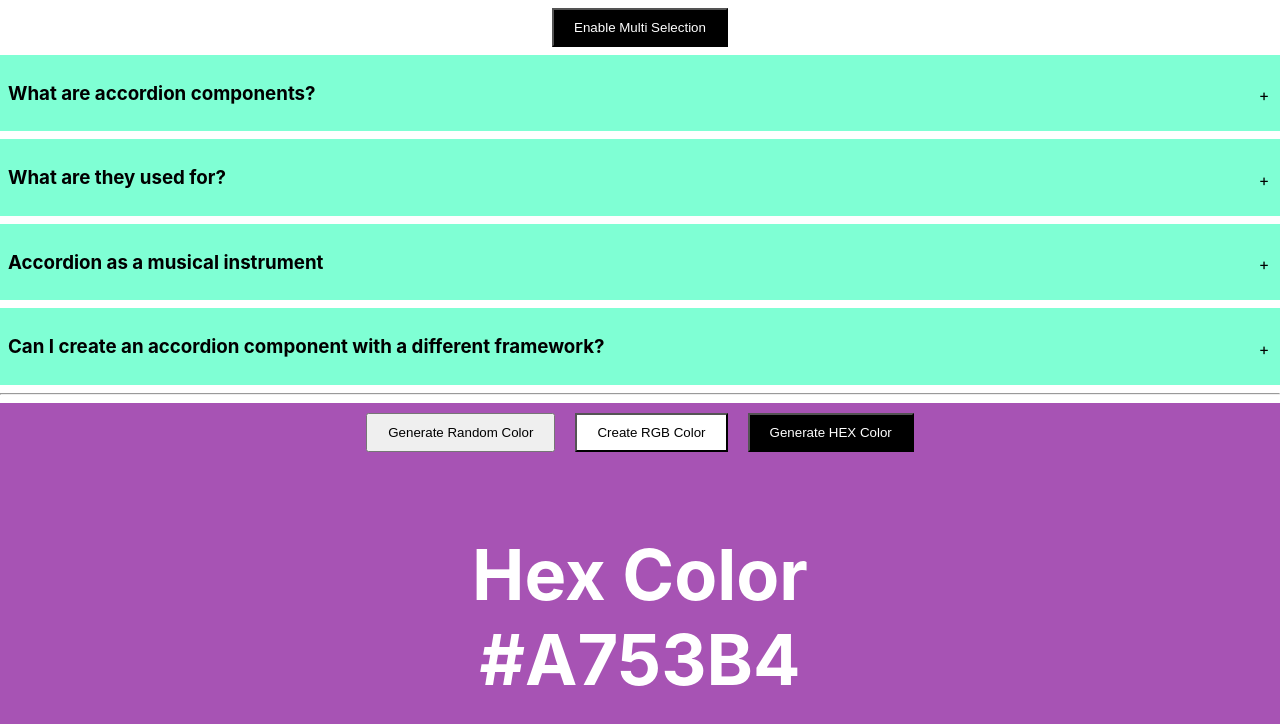
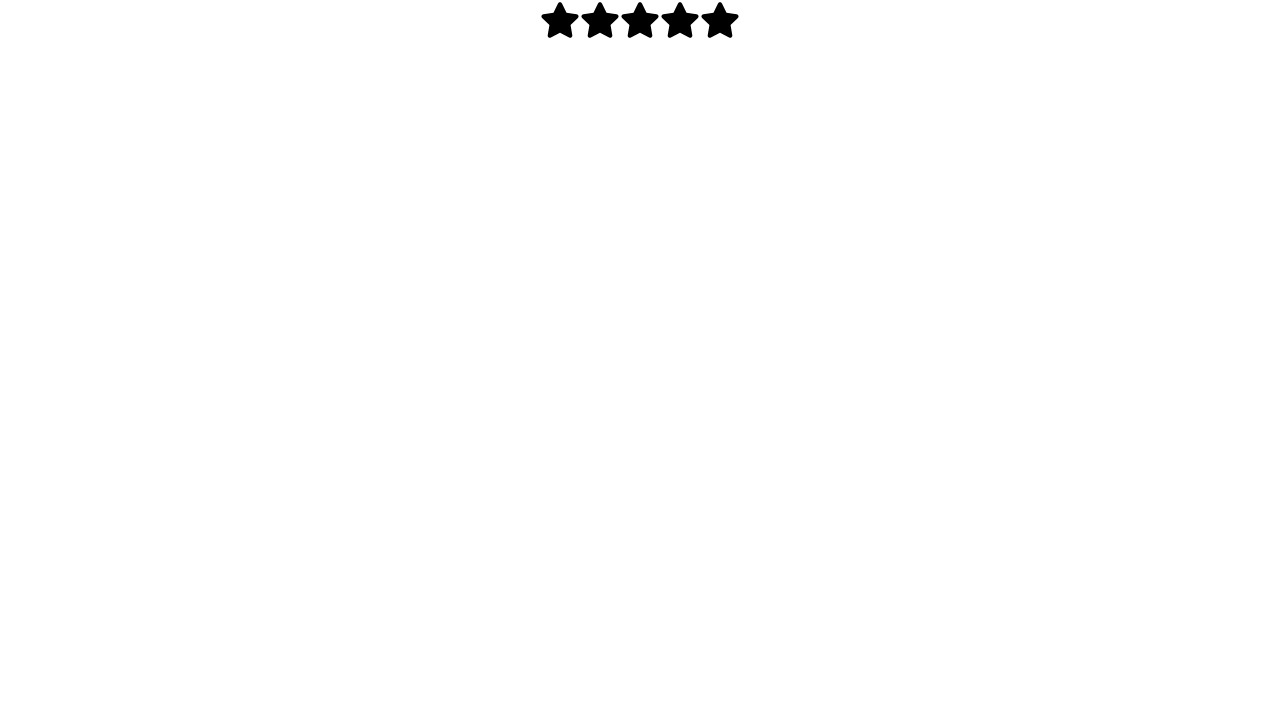
Before and after one commit to deeqakkk/react-mini-projects, a React (Create React App) app: page / in a window 1280 px wide. Shown: the top 724 px of the page. Built offline with nearby package versions, Linux system fonts and the light colour scheme.

Commit message:
star rating added

```diff
--- a/package.json
+++ b/package.json
@@ -8,6 +8,7 @@
     "@testing-library/user-event": "^13.5.0",
     "react": "^18.2.0",
     "react-dom": "^18.2.0",
+    "react-icons": "^5.0.1",
     "react-scripts": "5.0.1",
     "web-vitals": "^2.1.4"
   },
--- a/src/App.js
+++ b/src/App.js
@@ -1,13 +1,10 @@
 import "./App.css";
-import Accordian from "./components/accordian";
-import Randomcolor from "./components/random-color";
+import StarRating from "./components/star-rating";
 
 function App() {
   return (
     <div className="App">
-      <Accordian />
-      <hr />
-      <Randomcolor />
+      <StarRating />
     </div>
   );
 }
--- /dev/null
+++ b/src/components/star-rating/index.jsx
@@ -0,0 +1,39 @@
+import { useState } from 'react'
+import { FaStar } from 'react-icons/fa'
+const StarRating = ({ numOfStars = 5 }) => {
+  const [rating, setRating] = useState(0)
+  const [hovering, setHovering] = useState(0)
+
+  function handleClick(getCurrentIndex) {
+    return setRating(getCurrentIndex)
+  }
+
+  function handleMouseEnter(getCurrentIndex) {
+    return setHovering(getCurrentIndex)
+  }
+
+  function handleMouseLeave() {
+    setHovering(rating)
+  }
+  return (
+    <div className="star-rating">
+      {
+        [...Array(numOfStars)].map((_, index) => {
+          index += 1
+          return <FaStar
+            key={index}
+            onClick={() => { handleClick(index) }}
+            onMouseOver={() => { handleMouseEnter(index) }}
+            onMouseLeave={() => { handleMouseLeave(index) }}
+            size={40}
+            style={{
+              color: index<= (hovering || rating) && 'gold'
+            }}
+          />
+        })
+      }
+    </div>
+  )
+}
+
+export default StarRating
```
Also changed, not shown: 1 other file (tests, documents, lock files or other folders).
